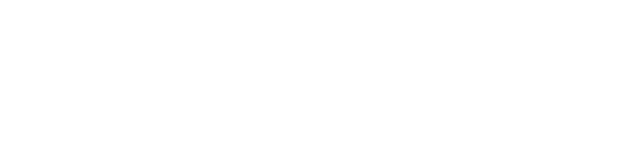
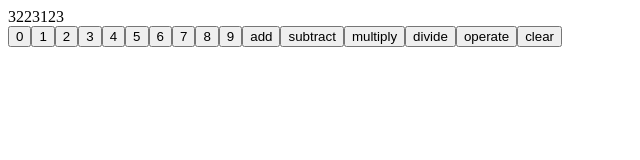
Before and after one commit to accountexeregister/Calculator, a plain HTML site: page index.html in a window 1280 px wide. Shown: the whole page, without its empty margins (0-640 px from the left). Drawn offline with Linux system fonts and the light colour scheme.

Commit message:
Create basic HTML calculator with buttons without functions

```diff
--- a/index.html
+++ b/index.html
@@ -7,6 +7,7 @@
         <script src="js/script.js" defer></script>
     </head>
     <body>
-
+        <div class="display">3223123</div>
+        <div class="input-container"></div>
     </body>
 </html>
--- a/js/script.js
+++ b/js/script.js
@@ -32,3 +32,48 @@ function operate(operator, value1, value2) {
             return divide(value1, value2);
     }
 }
+
+function generateInputButtons() {
+    //use loop to generate button from 0 to 9 digit
+    for (let i = 0; i < 10; i++) {
+        const button = document.createElement("button");
+        //assign button text content from 0 to 0 digit
+        button.textContent = i;
+        //append button to "input-container" div
+        document.querySelector(".input-container").appendChild(button);
+    }
+    //generate button for each function defined
+    //assign button text content to functions defined
+    //append buttons to "input-container" div
+
+    const addButton = document.createElement("button");
+    const subtractButton = document.createElement("button");
+    const multiplyButton = document.createElement("button");
+    const divideButton = document.createElement("button");
+    const operateButton = document.createElement("button");
+
+    addButton.textContent = "add";
+    subtractButton.textContent = "subtract";
+    multiplyButton.textContent = "multiply";
+    divideButton.textContent = "divide";
+    operateButton.textContent = "operate";
+
+    const inputContainer = document.querySelector(".input-container");
+    inputContainer.appendChild(addButton);
+    inputContainer.appendChild(subtractButton);
+    inputContainer.appendChild(multiplyButton);
+    inputContainer.appendChild(divideButton);
+    inputContainer.appendChild(operateButton);
+}
+
+function addClearButton() {
+    //create clear button and store it in variable "clearButton"
+    const clearButton = document.createElement("button");
+    //set text content of clearButton to "clear"
+    clearButton.textContent = "clear";
+    //append clearButton to "input-container" div
+    document.querySelector(".input-container").appendChild(clearButton);
+}
+
+generateInputButtons();
+addClearButton();
```
